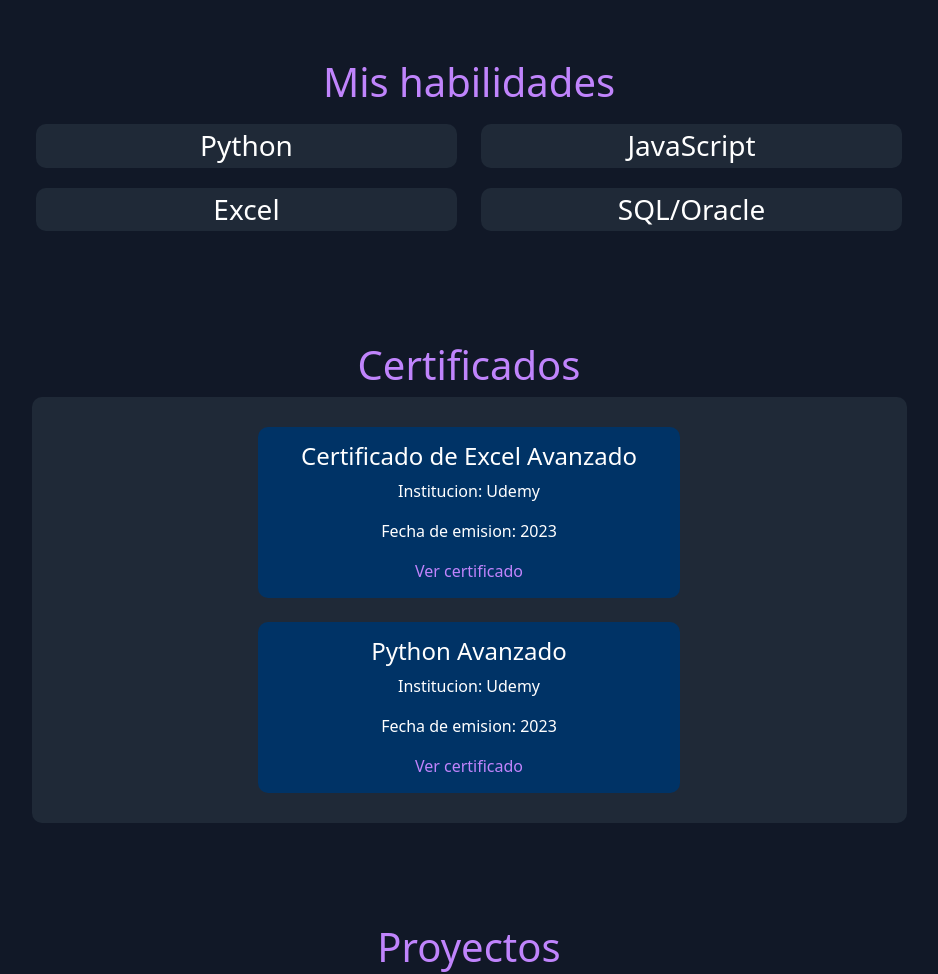
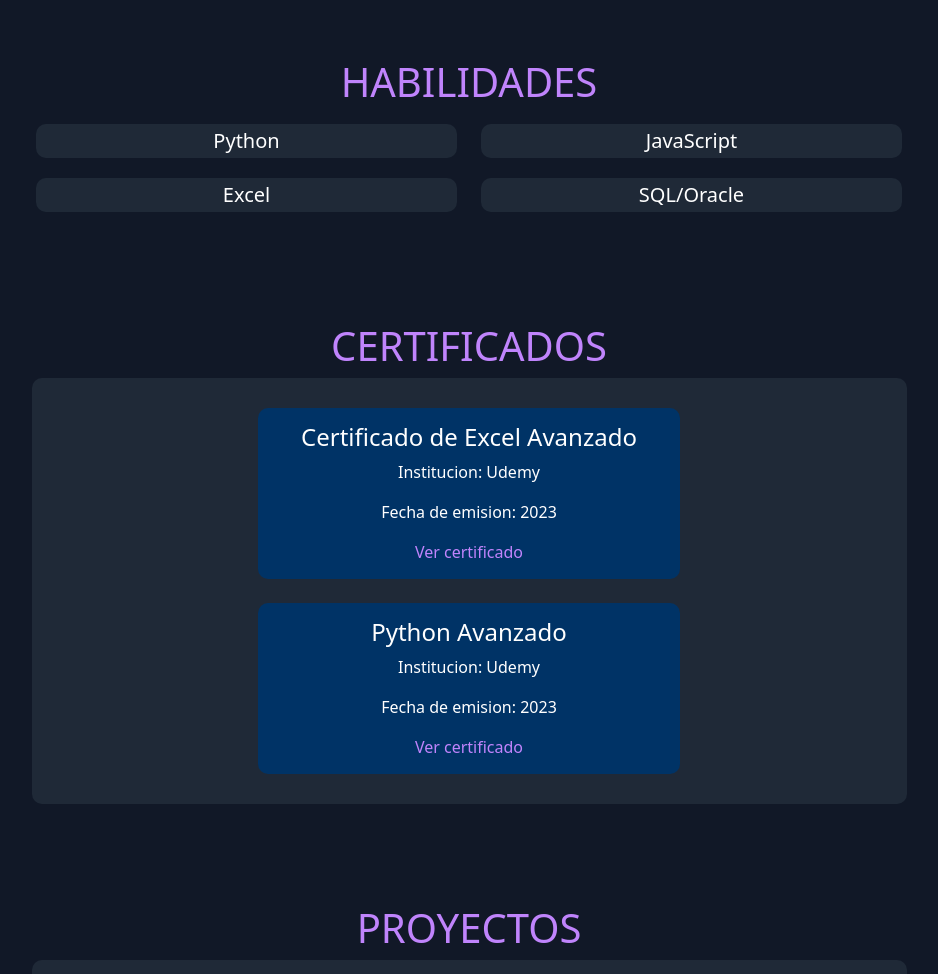
Before and after one commit to Ruben14f/Portafolio--CV-Ruben, a plain HTML site: page index.html in a window 1280 px wide. Shown: the part 840-1814 px from the top of the page, without its empty margins (171-1109 px from the left). Drawn offline with nearby package versions, Linux system fonts and the light colour scheme.

Commit message:
josefa te amo

```diff
--- a/css/index.css
+++ b/css/index.css
@@ -98,6 +98,7 @@ body {
 
 .contenedor-sobre-mi{
     height: 100vh;
+    text-align: center;
     display: flex;
     align-items: center;
     padding: 0 10%;
@@ -123,7 +124,7 @@ body {
     margin: 0px auto;
 }
 
-.skills-container h3{
+.skills-container h5{
     border-radius: 10px;
     margin: 10px auto;
     padding: 5px;
@@ -245,22 +246,18 @@ body {
 
     .certificados-container{
         width: 350px
-
     }
 
     .certificados-container .certis{
         width: 300px;
-
     }
 
     .proyectos-container{
         width: 350px
-
     }
 
     .proyectos-container .projects{
         width: 300px;
-
     }
 
 }
--- a/index.html
+++ b/index.html
@@ -39,7 +39,7 @@
 
     <div class="contenedor-sobre-mi">
         <div class="sobre-mi">
-            <h1>Sobre Mi</h1>
+            <h1>SOBRE MI</h1>
             <p>
                 Hola, mi nombre es Rubén Mansilla. Soy estudiante de Informática en el instituto DuocUC, actualmente
                 cursando el cuarto semestre de la carrera de Analista Programador Computacional.
@@ -56,29 +56,29 @@
     <br>
 
     <div class="mas-info habilidades">
-        <h1>Mis habilidades</h1>
+        <h1>HABILIDADES</h1>
         <div class="skills-container">
             <div class="row">
                 <div class=" col-6 ">
-                    <h3>Python</h3>
+                    <h5>Python</h5>
                 </div>
                 <div class=" col-6 ">
-                    <h3>JavaScript</h3>
+                    <h5>JavaScript</h5>
                 </div>
             </div>
             <div class="row">
                 <div class=" col-6 ">
-                    <h3>Excel</h3>
+                    <h5>Excel</h5>
                 </div>
                 <div class=" col-6 ">
-                    <h3>SQL/Oracle</h3>
+                    <h5>SQL/Oracle</h5>
                 </div>
             </div>
         </div>
     </div>
 
     <div class="mas-info">
-        <h1>Certificados</h1>
+        <h1>CERTIFICADOS</h1>
         <div class="certificados-container">
             <div class="col-6 certis m-auto mb-4">
                 <h4>Certificado de Excel Avanzado</h4>
@@ -99,7 +99,7 @@
     </div>
 
     <div class="mas-info">
-        <h1>Proyectos</h1>
+        <h1>PROYECTOS</h1>
         <div class="proyectos-container">
             <div class="col-6 projects m-auto mb-4">
                 <h4>Desarollo de un Sitio Web</h4>
@@ -129,7 +129,7 @@
             <p>
                 Mansilla8090@gmail.com
                 <br>
-                +56 946385072
+                +569 4638 5072
                 <br>
             </p>
         </div>
```
